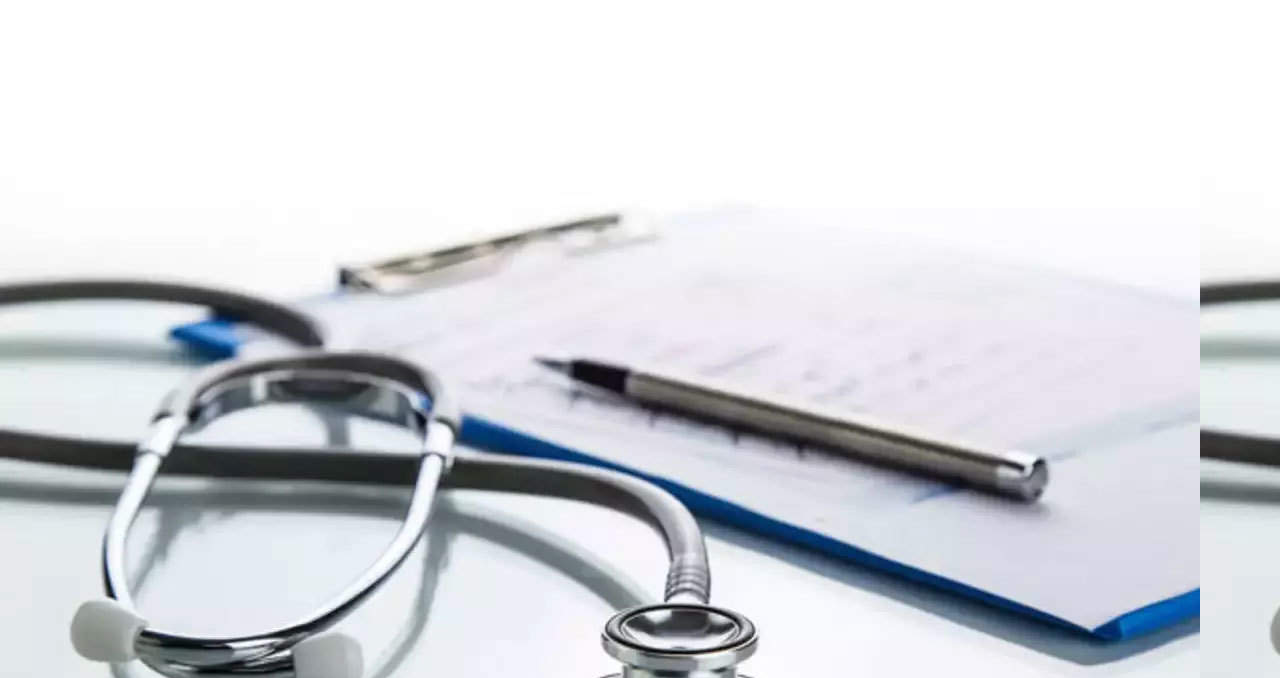
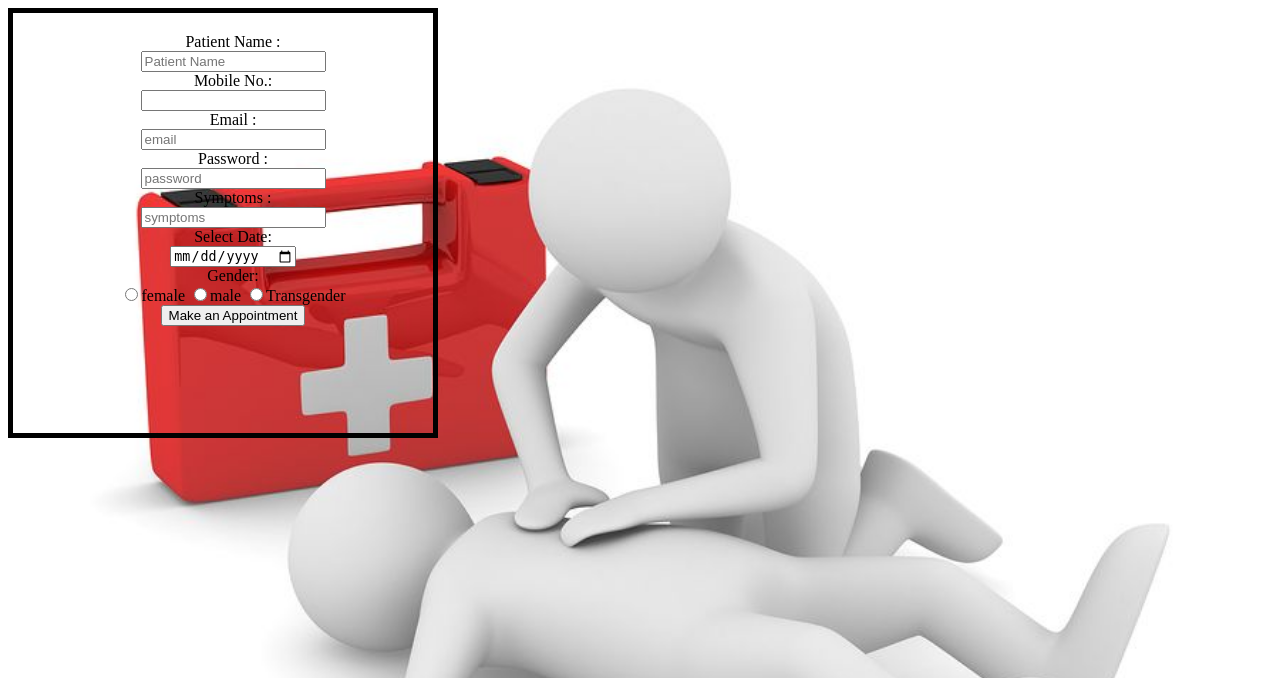
Before and after one commit to BhuwanChandra/Virtual-Medical-Home, a PHP site: page /appoint.html in a window 1280 px wide. Shown: the top 678 px of the page. Run offline with PHP 8.4, Linux system fonts and the light colour scheme.

Commit message:
created appointment page

```diff
--- a/appoint.html
+++ b/appoint.html
@@ -1,6 +1,19 @@
 <!DOCTYPE html>
 <html>
 <head><title>appointment</title></head>
-<body background="appoint.jpg">
+<body style="background: url(appoint.jpg);background-size: cover;">
+<div style="border:5px solid black; width:400px;text-align:center;height:400px;padding-left:20px;padding-top:20px;">
+<form action="validation.php" method="post">
+Patient Name :<br> <input type="text" name="Patient Name" placeholder="Patient Name" required /><br />
+Mobile No.:<br> <input type="tel" name="mobile" required/><br>
+Email : <br> <input type="email"  name="email" placeholder="email" required /><br />
+Password : <br /><input type="password" name="password" placeholder="password" required /><br />
+Symptoms :<br> <input type="text" name="symptoms" placeholder="symptoms" required /><br />
+Select Date:<br> <input type="date" required/><br>
+Gender:<br><input type="radio" name="gender" value="Female"/>female
+       <input type="radio" name="gender" value="male"/>male
+       <input type="radio" name="gender" value="Transgender"/>Transgender
+<br><button id="btn" type="submit">Make an Appointment</button>
+</div></form>
 </body>
-<html>
+</html>
--- a/partials/navbar.php
+++ b/partials/navbar.php
@@ -36,6 +36,6 @@
         <a href="index.php">Home</a>
         <a href="firstaid.php">First Aid</a>
         <a href="about.php">About</a>
-        <a href="">Services</a>
+        <a href="">Doctors</a>
         <a href="contact.php">Contact</a>
     </div>
```
Also changed, not shown: appoint.jpg, med.jpg (added).
